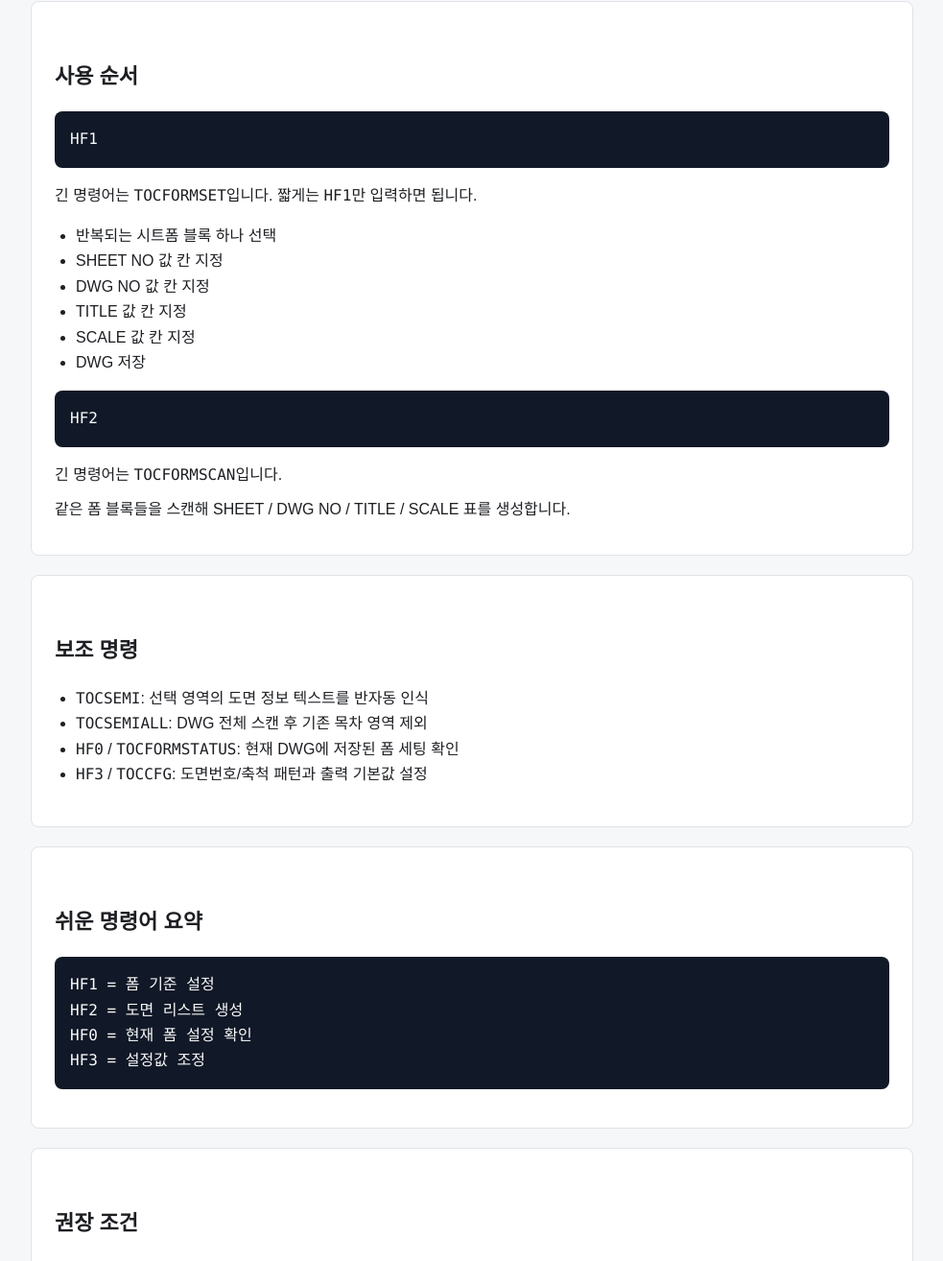
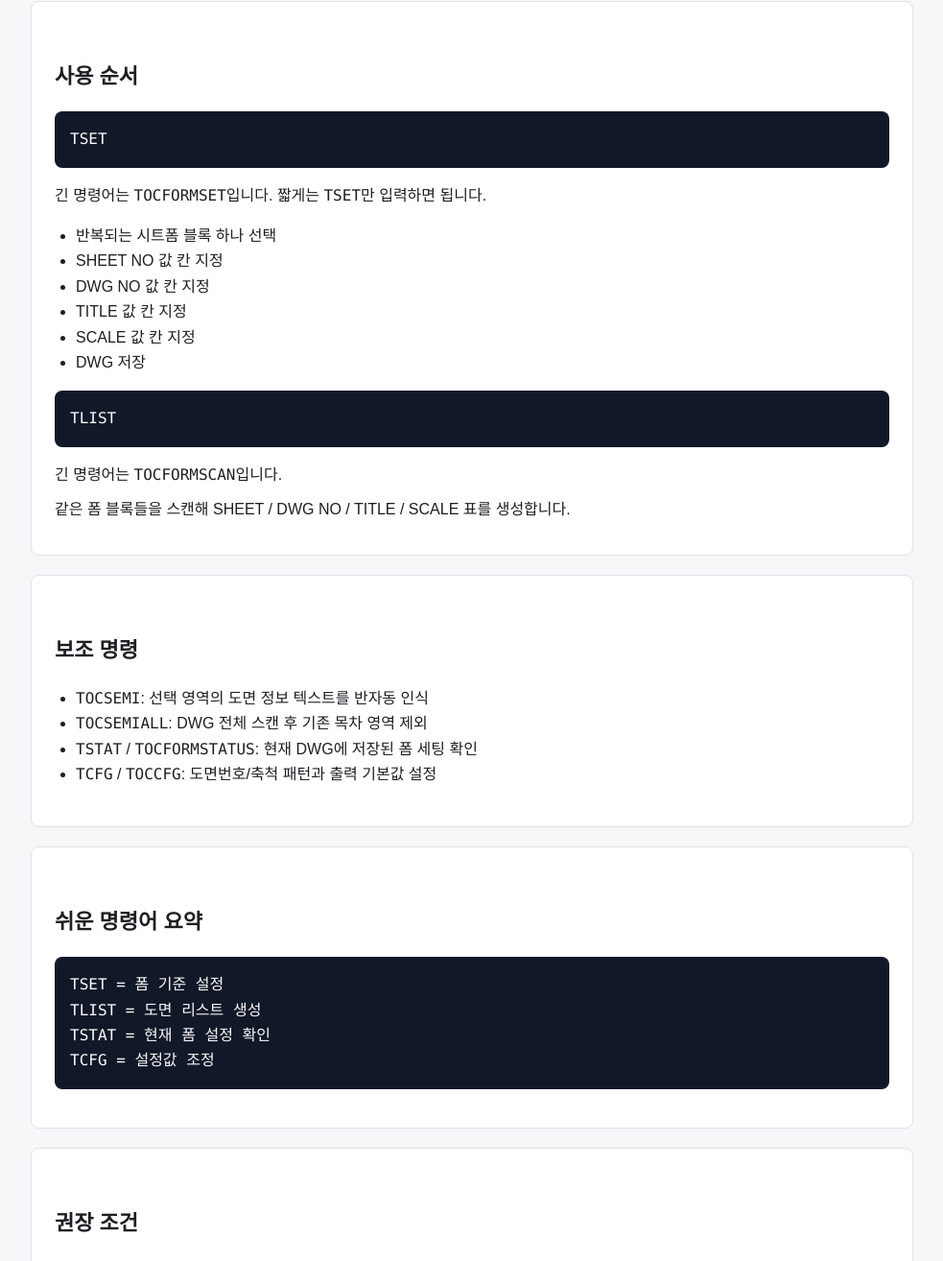
Before and after one commit to hueflowstudio/hueflow-landing, a plain HTML site: page free-library/cad-toc-auto/index.html in a window 1280 px wide. Shown: the part 791-2105 px from the top of the page at 96% size, without its empty margins (148-1131 px from the left). Drawn offline with Linux system fonts and the light colour scheme.

Commit message:
Rename easy CAD TOC commands

```diff
--- a/free-library/cad-toc-auto/index.html
+++ b/free-library/cad-toc-auto/index.html
@@ -87,8 +87,8 @@
 
     <section class="panel">
       <h2>사용 순서</h2>
-      <pre><code>HF1</code></pre>
-      <p>긴 명령어는 <code>TOCFORMSET</code>입니다. 짧게는 <code>HF1</code>만 입력하면 됩니다.</p>
+      <pre><code>TSET</code></pre>
+      <p>긴 명령어는 <code>TOCFORMSET</code>입니다. 짧게는 <code>TSET</code>만 입력하면 됩니다.</p>
       <ul>
         <li>반복되는 시트폼 블록 하나 선택</li>
         <li>SHEET NO 값 칸 지정</li>
@@ -97,7 +97,7 @@
         <li>SCALE 값 칸 지정</li>
         <li>DWG 저장</li>
       </ul>
-      <pre><code>HF2</code></pre>
+      <pre><code>TLIST</code></pre>
       <p>긴 명령어는 <code>TOCFORMSCAN</code>입니다.</p>
       <p>같은 폼 블록들을 스캔해 SHEET / DWG NO / TITLE / SCALE 표를 생성합니다.</p>
     </section>
@@ -107,17 +107,17 @@
       <ul>
         <li><code>TOCSEMI</code>: 선택 영역의 도면 정보 텍스트를 반자동 인식</li>
         <li><code>TOCSEMIALL</code>: DWG 전체 스캔 후 기존 목차 영역 제외</li>
-        <li><code>HF0</code> / <code>TOCFORMSTATUS</code>: 현재 DWG에 저장된 폼 세팅 확인</li>
-        <li><code>HF3</code> / <code>TOCCFG</code>: 도면번호/축척 패턴과 출력 기본값 설정</li>
+        <li><code>TSTAT</code> / <code>TOCFORMSTATUS</code>: 현재 DWG에 저장된 폼 세팅 확인</li>
+        <li><code>TCFG</code> / <code>TOCCFG</code>: 도면번호/축척 패턴과 출력 기본값 설정</li>
       </ul>
     </section>
 
     <section class="panel">
       <h2>쉬운 명령어 요약</h2>
-      <pre><code>HF1 = 폼 기준 설정
-HF2 = 도면 리스트 생성
-HF0 = 현재 폼 설정 확인
-HF3 = 설정값 조정</code></pre>
+      <pre><code>TSET = 폼 기준 설정
+TLIST = 도면 리스트 생성
+TSTAT = 현재 폼 설정 확인
+TCFG = 설정값 조정</code></pre>
     </section>
 
     <section class="panel">
```
Also changed, not shown: 3 other files.
